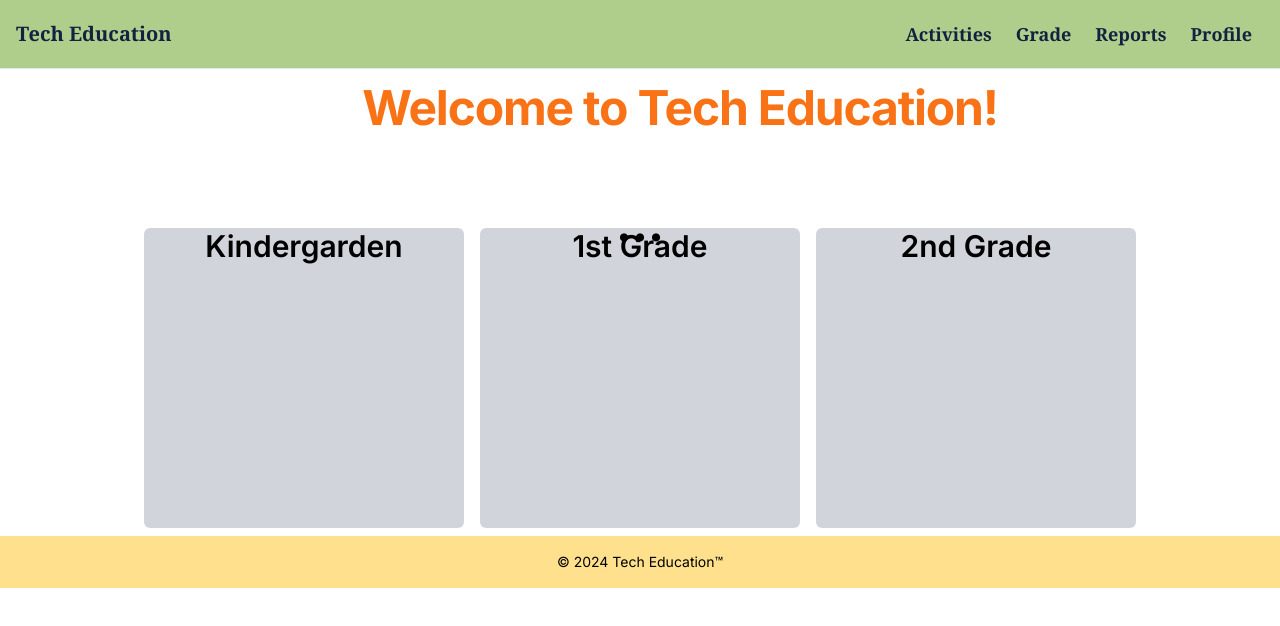
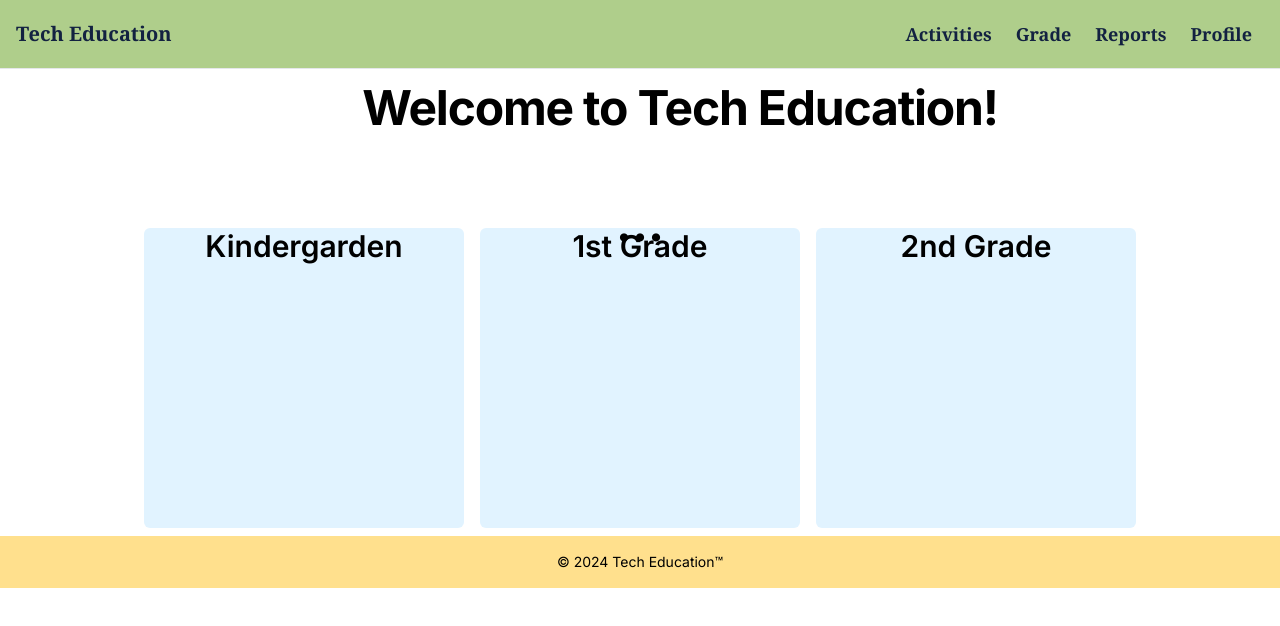
Before and after one commit to ExzyELI/tech-education, a Next.js app: page / in a window 1280 px wide. Shown: the top 626 px of the page. Built offline with nearby package versions, Linux system fonts and the light colour scheme.

Commit message:
code organizing and grade card changes

```diff
--- a/src/app/page.tsx
+++ b/src/app/page.tsx
@@ -16,17 +16,17 @@ export default function Home() {
         </div>
       </header>
       <section className="absolute top-20 w-full text-center ">
-        <h1 className="text-orange-500 text-5xl font-bold py-1 tracking-tight md:text-5xl lg:mb-16 lg:ml-[80px] lg:text-5xl ">Welcome to Tech Education!</h1>
+        <h1 className="text-black text-5xl font-bold py-1 tracking-tight md:text-5xl lg:mb-16 lg:ml-[80px] lg:text-5xl ">Welcome to Tech Education!</h1>
         <h2 className="text-black text-5xl font-bold">...</h2>
         </section>
         <div className="cursor-pointer flex justify-center mt-[220px] ">
-        <a href="#" className="w-1/4 h-[300px] bg-gray-300 rounded-md m-2 hover:scale-105 hover:border-2 border-orange-500 transition-transform">
+        <a href="#" className="w-1/4 h-[300px] bg-[#e1f3ff] rounded-md m-2 hover:scale-105 transition-transform">
           <h1 className="text-3xl text-center font-semibold ">Kindergarden</h1>
         </a>
-        <a href="#" className="w-1/4 h-[300px] bg-gray-300 rounded-md m-2 hover:scale-105 hover:border-2 border-orange-500 transition-transform">
+        <a href="#" className="w-1/4 h-[300px] bg-[#e1f3ff] rounded-md m-2 hover:scale-105 transition-transform">
           <h1 className="text-3xl text-center font-semibold">1st Grade</h1>
         </a>
-        <a href="#" className="w-1/4 h-[300px] bg-gray-300 rounded-md m-2 hover:scale-105 hover:border-2 border-orange-500 transition-transform">
+        <a href="#" className="w-1/4 h-[300px] bg-[#e1f3ff] rounded-md m-2 hover:scale-105 transition-transform">
           <h1 className="text-3xl text-center font-semibold">2nd Grade</h1>
         </a>
       </div>
```
